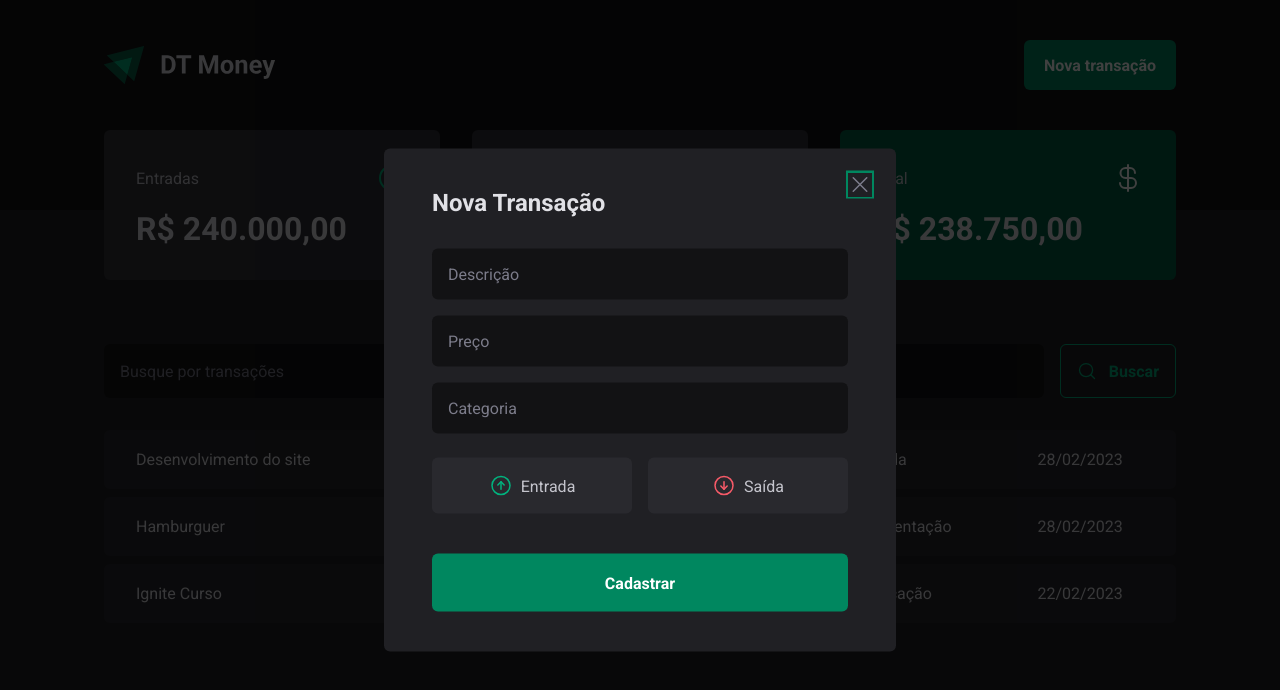
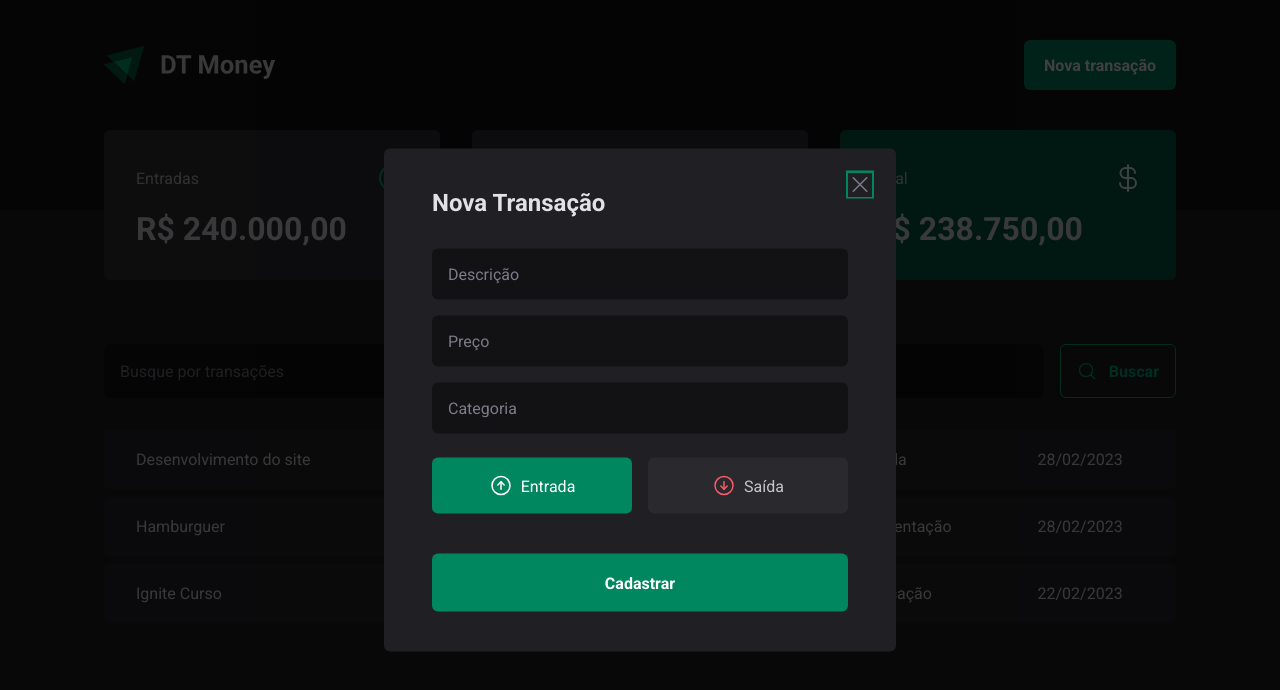
Before and after one commit to kleubinho/DT-MONEY, a React (Vite) app: page / in a window 1280 px wide. Both pictures are taken after a click on the button "Nova transação". Shown: the top 690 px of the page. Built offline with nearby package versions, Linux system fonts and the light colour scheme; data requests are answered from the project's data file.

Commit message:
controlled components

```diff
--- a/src/components/NewTransaction/index.tsx
+++ b/src/components/NewTransaction/index.tsx
@@ -8,25 +8,29 @@ import {
   TransactionTypeButton,
 } from "./styles";
 import * as z from "zod";
-import { useForm } from "react-hook-form";
+import { Controller, useForm } from "react-hook-form";
 import { zodResolver } from "@hookform/resolvers/zod";
 
 const newTransactionFormSchema = z.object({
   description: z.string(),
   price: z.number(),
   category: z.string(),
-  // type: z.enum(["income", "outcome"]), //enum quando temos que usar opções especificas
+  type: z.enum(["income", "outcome"]), //enum quando temos que usar opções especificas
 });
 
 type NewTransactionFormInputs = z.infer<typeof newTransactionFormSchema>;
 
 export function NewTransactionModal() {
   const {
+    control,
     register,
     handleSubmit,
     formState: { isSubmitting },
   } = useForm<NewTransactionFormInputs>({
     resolver: zodResolver(newTransactionFormSchema),
+    defaultValues: {
+      type: "income",
+    },
   });
 
   async function handleCreateNewTransaction(data: NewTransactionFormInputs) {
@@ -65,7 +69,16 @@ export function NewTransactionModal() {
             {...register("category")}
           />
 
-          <TransactionType>
+          <Controller
+            control={control}
+            name="type"
+            render={({ field }) => {
+              console.log(field);
+              return (
+                <TransactionType
+                  onValueChange={field.onChange}
+                  value={field.value}
+                >
                   <TransactionTypeButton variant="income" value="income">
                     <ArrowCircleUp size={24} />
                     Entrada
@@ -76,8 +89,13 @@ export function NewTransactionModal() {
                     Saída
                   </TransactionTypeButton>
                 </TransactionType>
+              );
+            }}
+          />
 
-          <button type="submit" disabled={isSubmitting}>Cadastrar</button>
+          <button type="submit" disabled={isSubmitting}>
+            Cadastrar
+          </button>
         </form>
       </Content>
     </Dialog.Portal>
```
Lines whose indentation alone changed are shown as unchanged.
